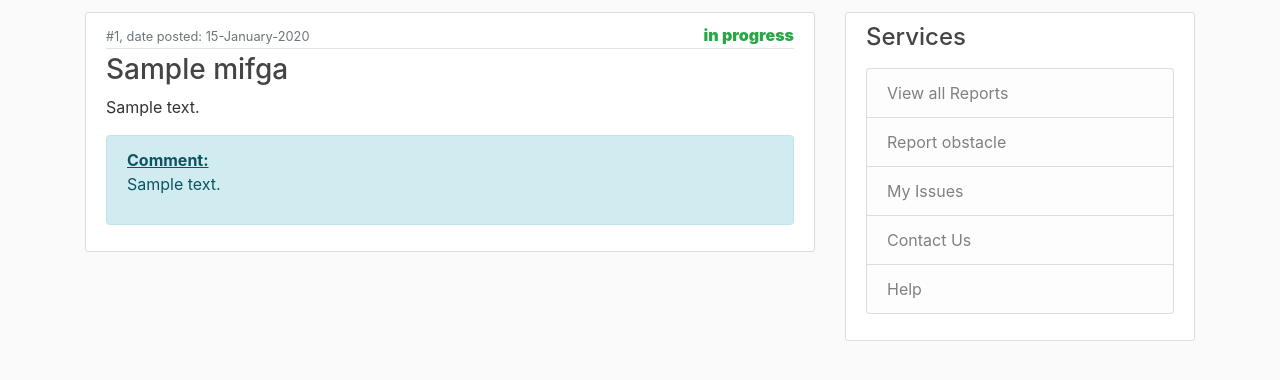
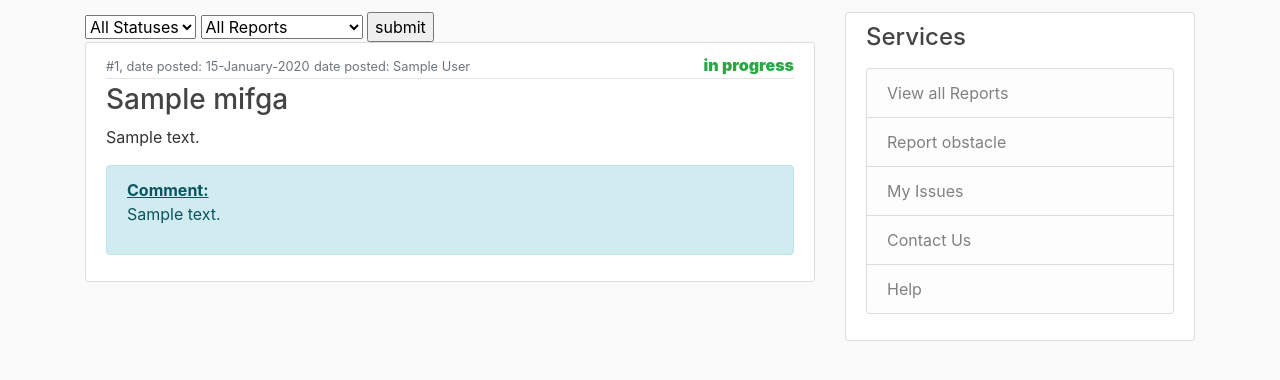
Before and after one commit to inbalaltan/group18_2020, a Django app: template Users/templates/users/userissues.html in a window 1280 px wide. Shown: the part 68-448 px from the top of the page. Run offline with Django 3.2, Linux system fonts and the light colour scheme; the template is opened without the code that fills it: most values are stand-ins (such as "Sample title", 1, 10 or a date in 2020); some libraries are stand-ins or nearby versions.

Commit message:
PM2020T18-4

```diff
--- a/Users/templates/users/userissues.html
+++ b/Users/templates/users/userissues.html
@@ -1,7 +1,21 @@
 {% extends "home/base.html" %}
 {% block content %}
 
-
+      <form action="{% url 'user-issues' %}" method="post">
+        {% csrf_token %}
+        <select id="sub" name="sub" data-toggle="dropdown" aria-haspopup="true" aria-expanded="false">
+            <option value="allstatus"> All Statuses</option>
+            <option value="closed"> closed</option>
+            <option value="open">open</option>
+            <option value="in progress">in progress</option>
+        </select>
+        <select id="subb" name="subb" data-toggle="dropdown" aria-haspopup="true" aria-expanded="false">
+            <option value="alll"> All Reports</option>
+            <option value="my"> My Reports</option>
+            <option value="subsc">Subscribe Reports</option>
+        </select>
+        <input type="submit" value="submit">
+      </form>
 
     {% for mifga in mifgas %}
         <article class="media content-section">
@@ -9,6 +23,7 @@
             <div class="article-metadata">
               <small class="text-muted">#{{ mifga.id }}, </small>
               <small class="text-muted">date posted: {{ mifga.date_posted|date:" d-F-Y" }}</small>
+              <small class="text-muted">date posted: {{ mifga.author }}</small>
               {% if mifga.status == 'closed' %}
               <strong class="stat text-danger"> {{ mifga.status }} </b></strong>
               {% else %}
```
Also changed, not shown: Users/templates/users/all_reports.html (+12 -0 lines), Users/views.py (+34 -1 lines), db.sqlite3.
